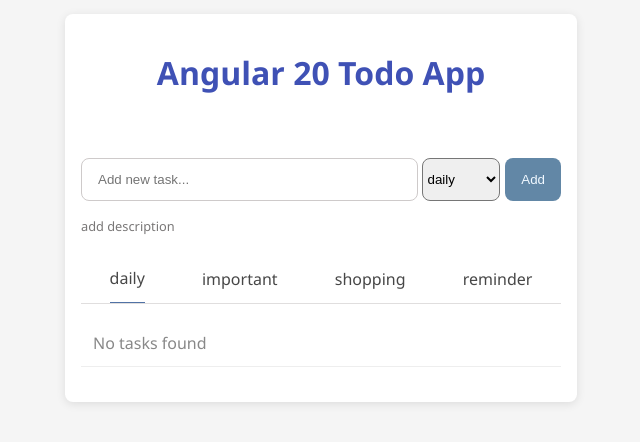
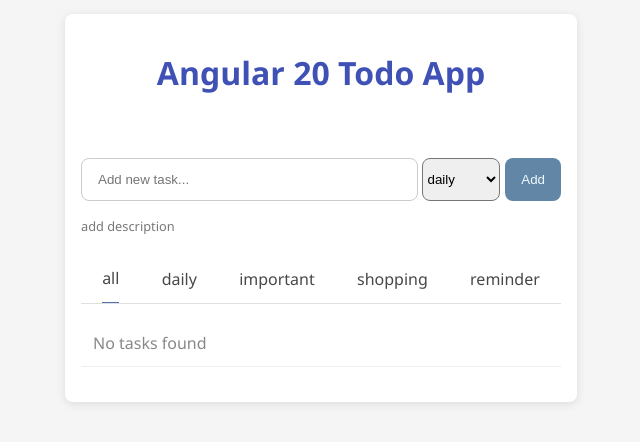
Before and after one commit to Amir-username/angular-todo-app, an Angular app: page / in a window 1280 px wide. Shown: the part 114-556 px from the top of the page, without its empty margins (319-959 px from the left). Built offline with nearby package versions, Linux system fonts and the light colour scheme.

Commit message:
update filter todos with tabs

```diff
--- a/src/app/app.ts
+++ b/src/app/app.ts
@@ -3,7 +3,7 @@
 import { TodoList } from './components/todo-list/todo-list.component';
 import { TodoService } from './services/todo.service';
 import { TagType, Todo } from './models/todo.model';
-import { Tabs } from "./tabs/tabs";
+import { Tabs } from './tabs/tabs';
 
 @Component({
   selector: 'todo-app',
@@ -15,11 +15,14 @@
   todos = signal<Todo[]>([]);
   selectedTodo = signal<Todo | null>(null);
 
-  activeTab = signal<TagType>('daily')
+  activeTab = signal<TagType>('all');
 
   setActiveTab(tab: TagType) {
-    this.activeTab.set(tab)
-    this.loadTodos()
+    this.activeTab.set(tab);
+    this.todos.set(this.todoService.getTodos());
+    if (tab !== 'all') {
+      this.todos.set(this.todos().filter((todo) => todo.tag === tab));
+    }
   }
 
   constructor(private todoService: TodoService) {
@@ -27,7 +30,23 @@
   }
 
   loadTodos() {
-    this.todos.set(this.todoService.getTodos(this.activeTab()));
+    const storageTodos = this.todoService.getTodos();
+
+    if (this.activeTab() === 'all') {
+      this.todos.set(storageTodos);
+    } else {
+      this.todos.set(
+        this.todoService
+          .getTodos()
+          .filter((todo) => todo.tag === this.activeTab())
+      );
+    }
+    // if (this.activeTab() === "all") {
+    //   this.todos.set(this.todoService.getTodos());
+    // }
+    // else [
+    //   this.todos.set()
+    // ]
   }
 
   // addTodo(title: string) {
--- a/src/app/components/todo-list/todo-list.component.ts
+++ b/src/app/components/todo-list/todo-list.component.ts
@@ -19,7 +19,7 @@
   toggle = output<string>();
   delete = output<string>();
   reorder = output<Todo[]>();
-  selectTodo = output<string>()
+  selectTodo = output<string>();
 
   drop(event: CdkDragDrop<Todo[]>) {
     const todos = [...this.todos()];
--- a/src/app/models/todo.model.ts
+++ b/src/app/models/todo.model.ts
@@ -1,4 +1,4 @@
-export type TagType = 'important' | 'shopping' | 'daily' | 'reminder'
+export type TagType = 'all' | 'important' | 'shopping' | 'daily' | 'reminder'
 
 export interface Todo {
   id: string;
--- a/src/app/services/todo.service.ts
+++ b/src/app/services/todo.service.ts
@@ -13,14 +13,14 @@
     this.isBrowser = isPlatformBrowser(platformId); // Check if running in browser
   }
 
-  getTodos(tag: TagType = 'daily'): Todo[] {
+  getTodos(): Todo[] {
     if (!this.isBrowser) return []; // Skip in non-browser environments
 
     const todosJson = localStorage.getItem(this.stroageKey);
 
     return (
-      todosJson &&
-      JSON.parse(todosJson).filter((todo: Todo) => todo.tag === tag && todo)
+      todosJson ?
+      JSON.parse(todosJson) : []
     );
   }
 
--- a/src/app/tabs/tabs.html
+++ b/src/app/tabs/tabs.html
@@ -1,4 +1,11 @@
 <div class="tabs">
+  <div
+    class="tab-item"
+    (click)="setActiveTab.emit('all')"
+    [class.active]="activeTabInput() === 'all'"
+  >
+    all
+  </div>
   <div
     class="tab-item"
     (click)="setActiveTab.emit('daily')"
```
